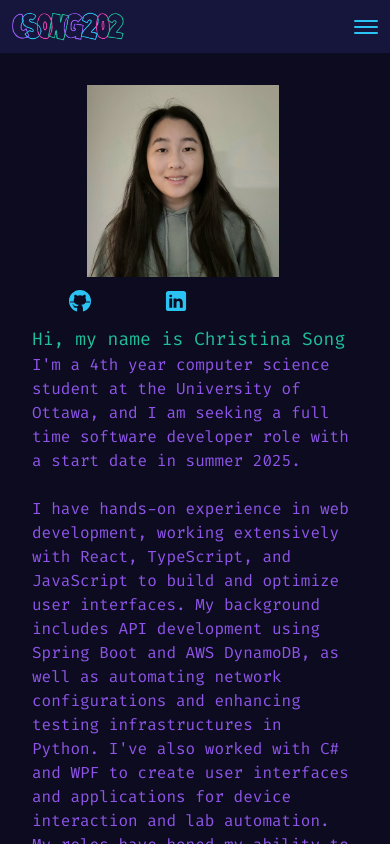
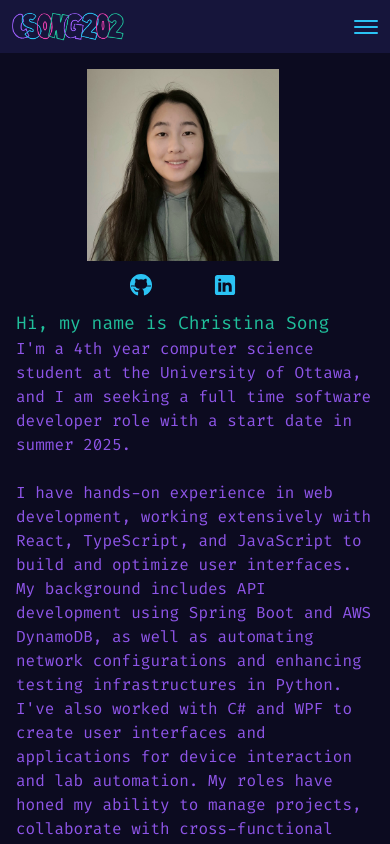
Before and after one commit to csong202/csong202.github.io, a React (Create React App) app: page /about in a window 390 px wide. Shown: the top 844 px of the page. Built offline with nearby package versions, Linux system fonts and the light colour scheme.

Commit message:
more responsive padding on PageWrapper, fix headshot alignment in about

```diff
--- a/src/components/Headshot.tsx
+++ b/src/components/Headshot.tsx
@@ -7,9 +7,9 @@ const Headshot = () => {
 	const iconClasses = "size-6 fill-blue hover:fill-pink";
 
 	return (
-		<div className="pr-6 flex flex-col align-center">
+		<div className="pr-6 flex flex-col align-center max-w-48">
 			<DecoratedImage image={require("../images/headshot.png")} />
-			<div className="flex flex-row justify-around w-full py-3 max-w-48">
+			<div className="flex flex-row justify-around w-full py-3">
 				<a
 					className={buttonClasses}
 					href="https://github.com/csong202"
--- a/src/components/PageWrapper.tsx
+++ b/src/components/PageWrapper.tsx
@@ -11,7 +11,7 @@ const PageWrapper = (props: PageWrapperProps) => {
 	return (
 		<div className="w-dvw min-h-dvh p-0 bg-background text-purple flex flex-col">
 			<NavBar />
-			<div className="p-8 lg:p-12 xl:p-16 text-s md:text-base flex-grow">
+			<div className="p-4 sm:p-6 md:p-8 lg:p-12 xl:p-16 text-s md:text-base flex-grow">
 				{page}
 			</div>
 			<Footer />
--- a/src/pages/About.tsx
+++ b/src/pages/About.tsx
@@ -10,7 +10,7 @@ const About = () => {
 	} = about;
 	return (
 		<>
-			<div className="flex flex-col md:flex-row justify-between content-center">
+			<div className="flex flex-col md:flex-row justify-between items-center">
 				<Headshot />
 				<Content h1Text={introHeading} paragraphs={introContent} />
 			</div>
--- a/src/pages/Home.tsx
+++ b/src/pages/Home.tsx
@@ -10,7 +10,7 @@ const Home = () => {
 	};
 
 	return (
-		<div className="bg-black p-3 text-white [text-size-adjust:none]">
+		<div className="bg-black p-3 text-white">
 			<p>
 				{getTerminalPrompt("~")} {getColouredCmd("cd")}{" "}
 				dev/personal_website
```
